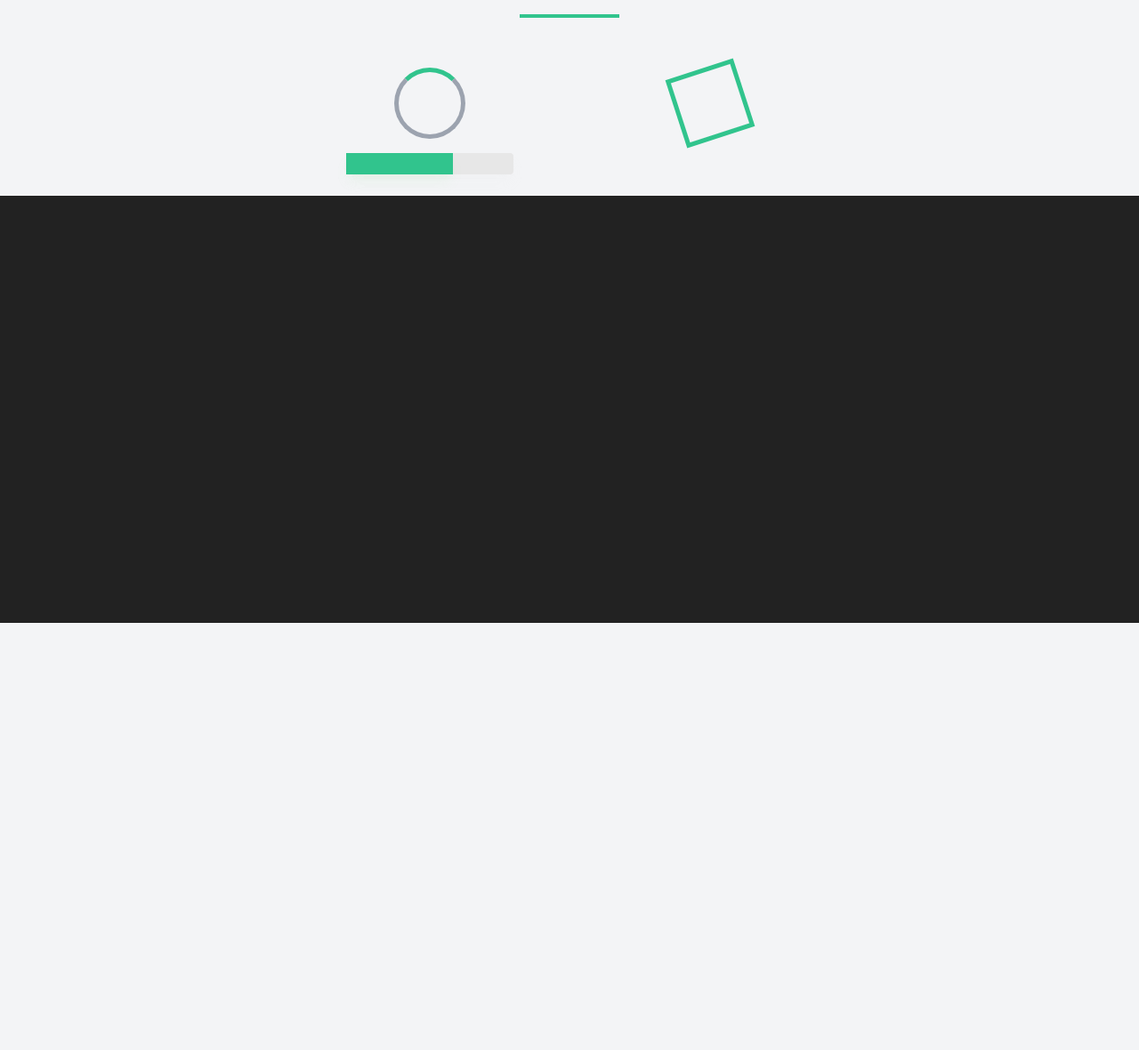
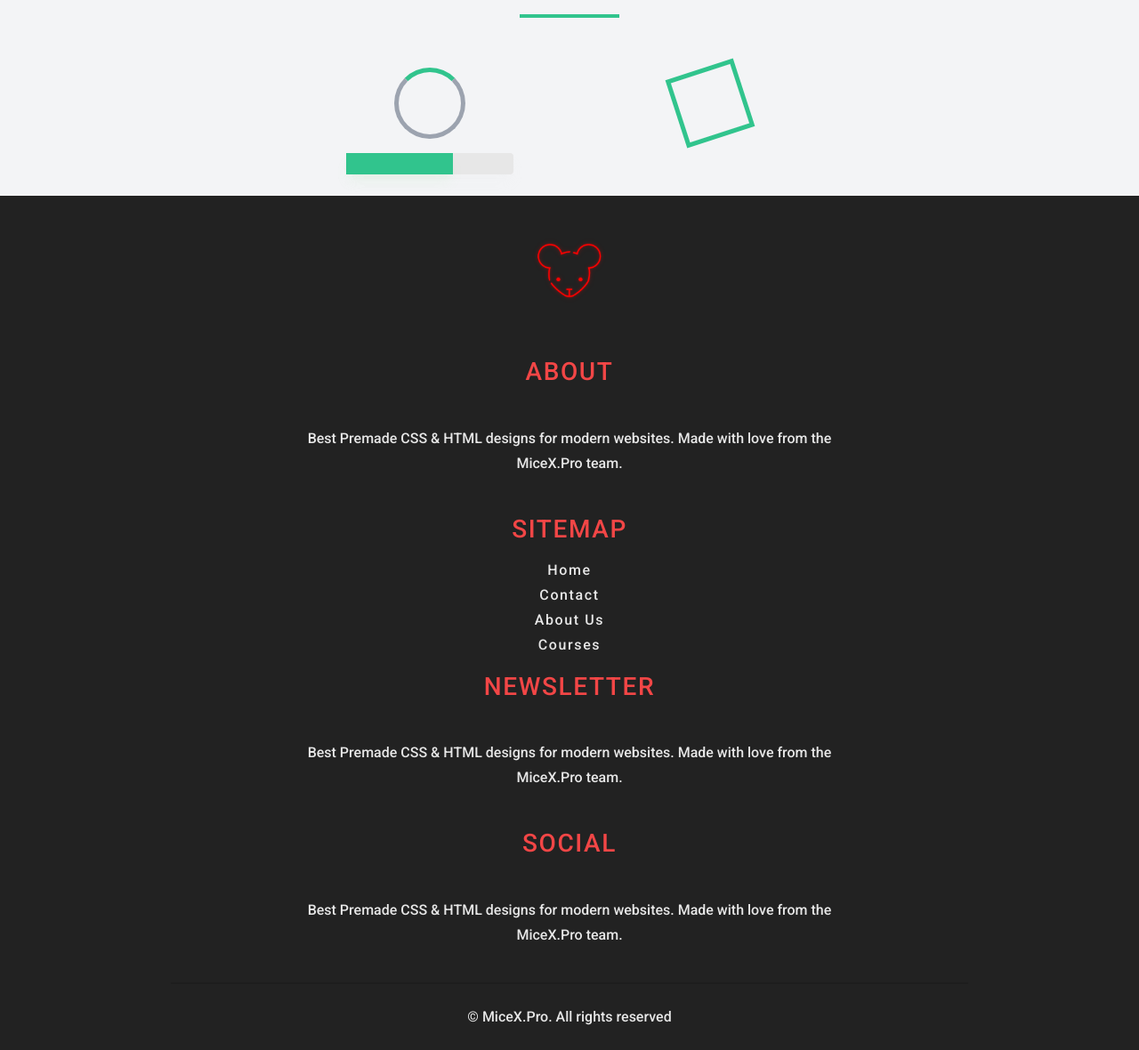
Before and after one commit to micex-pro/mpod, a PHP site: page / in a window 1280 px wide. Shown: the part 5040-6220 px from the top of the page at 89% size. Before the commit the page ends 5740 px from the top, so only its background shows below. Run offline with PHP 8.4, Linux system fonts and the light colour scheme.

Commit message:
22/05/2023

```diff
--- a/assets/css/global.css
+++ b/assets/css/global.css
@@ -1087,9 +1102,99 @@ input:checked + .slider:before {
 /* Start Of Footer */
 .footer {
   width: 100%;
-  height: 30rem;
+  height: 60rem;
   background-color: var(--black-mid);
 }
+
+.footer-center{
+  margin: 0 auto;
+  display: flex;
+  justify-content: start;
+  align-items: center;
+  flex-direction: column;
+  width: 100%;
+  height: 100%;
+  max-width: var(--width-max);
+}
+
+.footer-logo, .footer-about, .footer-sitemap, .footer-contact, .footer-social, .footer-copyright {
+  height: 23.333%;
+  width: 100%;
+}
+
+.footer-logo {
+  display: flex;
+  justify-content: center;
+  align-items: center;
+}
+
+.footer-logo a img {
+  object-fit: contain;
+  width: 8rem;
+}
+
+.footer-logo a {
+  margin: 0;
+}
+
+.footer-section{
+  width: 100%;
+  height: 100%;
+
+  display: flex;
+  justify-content: start;
+  align-items: center;
+  flex-direction: column;
+}
+
+.footer-title{
+  text-transform: uppercase;
+  letter-spacing: var(--letter-spacing);
+  /* color: var(--primary-500); */
+  color: var(--red-mid);
+
+  margin: 0;
+}
+
+.footer-banner{
+  width: 100%;
+  height: 100%;
+
+  display: flex;
+  justify-content: center;
+  align-items: center;
+
+  text-align: center;
+}
+
+.footer-banner p{
+  color: var(--white-mid);
+  margin: 0;
+}
+
+.footer-copyright{
+  height: 10%;
+  border-top: 2px solid rgba(30, 30, 30, 1);
+  width: 80%;
+}
+
+.footer-sitemap-list{
+  display: flex;
+  flex-direction: column;
+  justify-content: center;
+  align-items: center;
+  gap: 0 1rem;
+}
+
+.footer-sitemap-list li a{
+  margin: 0;
+  color: var(--white-mid);
+}
+
+.footer-sitemap-list li a:hover{
+  color: rgba(242, 70, 70, 1);
+}
+
 /* End Of Footer */
 /* Responsive - media queries */
 /* Tablets */
--- a/index.html
+++ b/index.html
@@ -109,6 +109,12 @@
         <div class="nav-logo"><a href="https://mpod.micex.pro"><img src="./assets/images/MiceX-logo.png" alt="MiceX.Pro"></a></div>
         <div class="nav-links">
           <div class="sidebar-open"><button class="btn" id="sidebar-open"><i class="fa-solid fa-bars-staggered"></i></button></div>
+          <ul class="nav-link-list">
+            <li class="nav-link"><a href="#">home</a></li>
+            <li class="nav-link"><a href="#">contact</a></li>
+            <li class="nav-link"><a href="#">about us</a></li>
+            <li class="nav-link"><a href="#">courses</a></li>
+          </ul>
         </div>
         <div class="nav-uc">
           <a href="#lform" class="btn"><i class="fa-regular fa-user"></i></a>
@@ -403,7 +409,55 @@
     </section>
     <!-- End Of Animations -->
     <!-- Start Of Footer -->
-    <footer class="footer" id="footer"></footer>
+    <footer class="footer" id="footer">
+      <div class="footer-center">
+        <div class="footer-logo"><a href="https://mpod.micex.pro"><img src="./assets/images/MiceX-logo.png" alt="MiceX.Pro"></a></div>
+        <div class="footer-about">
+          <div class="footer-section">
+            <h4 class="footer-title">about</h4>
+            <div class="footer-banner">
+              <p>Best Premade CSS & HTML designs for modern websites. Made with love from the MiceX.Pro team.</p>
+            </div>
+          </div>
+        </div>
+        <div class="footer-sitemap">
+          <div class="footer-section">
+            <h4 class="footer-title">sitemap</h4>
+            <div class="footer-banner">
+              <ul class="footer-sitemap-list">
+                <li class="footer-link"><a href="#">home</a></li>
+                <li class="footer-link"><a href="#">contact</a></li>
+                <li class="footer-link"><a href="#">about us</a></li>
+                <li class="footer-link"><a href="#">courses</a></li>
+              </ul>
+            </div>
+          </div>
+        </div>
+        <div class="footer-contact">
+          <div class="footer-section">
+            <h4 class="footer-title">newsletter</h4>
+            <div class="footer-banner">
+              <p>Best Premade CSS & HTML designs for modern websites. Made with love from the MiceX.Pro team.</p>
+            </div>
+          </div>
+        </div>
+        <div class="footer-social">
+          <div class="footer-section">
+            <h4 class="footer-title">social</h4>
+            <div class="footer-banner">
+              <p>Best Premade CSS & HTML designs for modern websites. Made with love from the MiceX.Pro team.</p>
+            </div>
+          </div>
+        </div>
+        <div class="footer-copyright">
+          <div class="footer-section">
+            <div class="footer-banner">
+              <p>&copy; MiceX.Pro. All rights reserved</p>
+            </div>
+          </div>
+        </div>
+      </div>
+    </footer>
     <!-- End Of Footer -->
 
     <!-- Start Local JS Files -->
```
Also changed, not shown: other parts of assets/css/global.css (+47 -8 lines).
